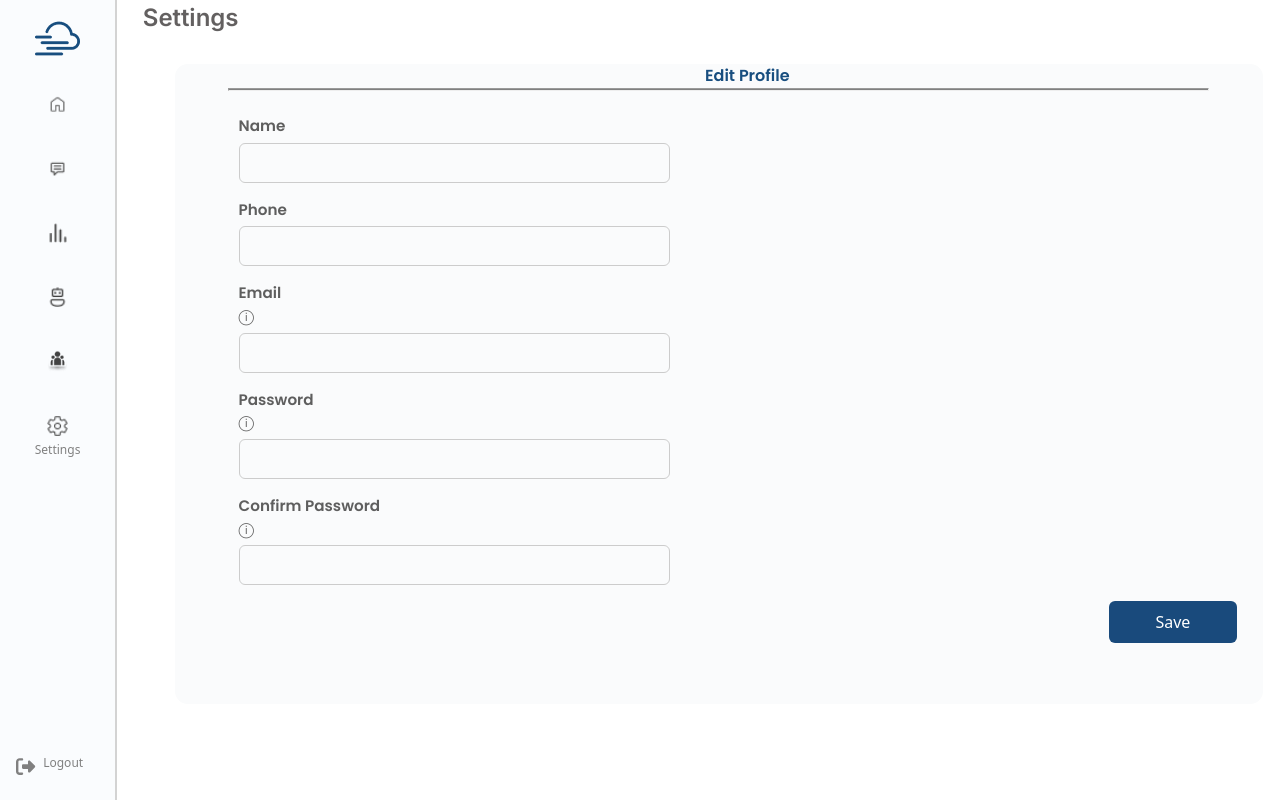
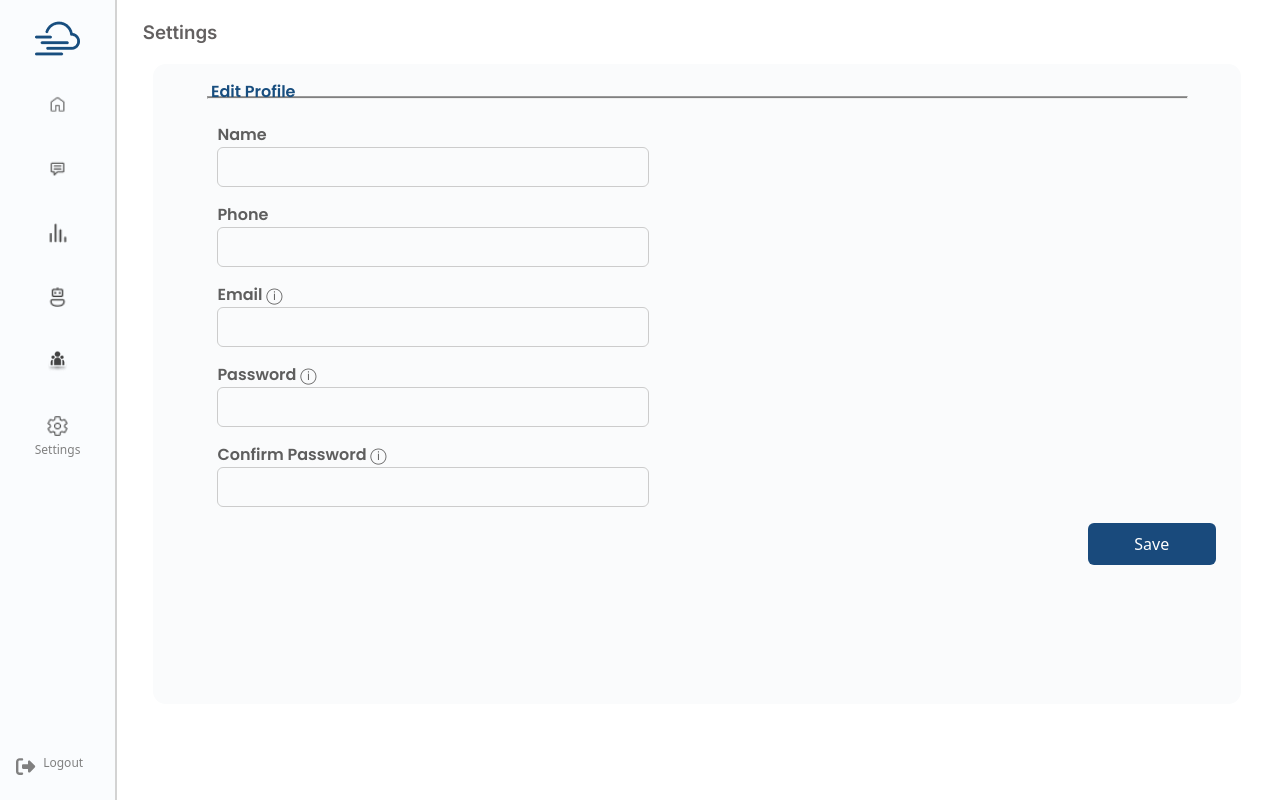
Before and after one commit to ShubhamUpadhyay-7/Hubly, a React (Vite) app in the folder Frontend/: page /settings in a window 1280 px wide. Built offline with nearby package versions, Linux system fonts and the light colour scheme; no server answers.

Commit message:
first commit

```diff
--- a/Frontend/src/Components/EditTeamMemberModal.jsx
+++ b/Frontend/src/Components/EditTeamMemberModal.jsx
@@ -51,23 +51,23 @@ const EditTeamMemberModal = ({ user, onClose, onUserUpdated }) => {
     return (
         <div className={styles.modalOverlay}>
             <div className={styles.modal}>
-                <h3>Edit Team Member</h3>
+                <h3 className={styles.h3}>Edit Team Member</h3>
                 <form onSubmit={handleSubmit} className={styles.form}>
-                    <label>
+                    <label className={styles.label}>
                         Name:
                         <input name="name" value={formData.name} onChange={handleChange} placeholder="Name" className={styles.widthInput} required />
                     </label>
-                    <label>
+                    <label className={styles.label}>
                         Phone:
                         <input name="phone" value={formData.phone} onChange={handleChange} placeholder="Phone" className={styles.widthInput} />
                     </label>
-                    <label>
+                    <label className={styles.label}>
                         Email:
                         <input name="email" value={formData.email} onChange={handleChange} placeholder="Email" className={styles.widthInput} required />
                     </label>
-                    <label>
+                    <label className={styles.label}>
                         Role:
-                        <select name="role" value={formData.role} onChange={handleChange}>
+                        <select name="role" value={formData.role} className={styles.select} onChange={handleChange}>
                             <option value="Member">Member</option>
                             <option value="Admin">Admin</option>
                         </select>
--- a/Frontend/src/Components/EditTeamMemberModal.module.css
+++ b/Frontend/src/Components/EditTeamMemberModal.module.css
@@ -20,7 +20,7 @@
     box-shadow: 0 8px 24px rgba(0, 0, 0, 0.2);
 }
 
-h3 {
+.h3 {
     margin-top: 0;
     margin-bottom: 1.5rem;
     font-size: 1.5rem;
@@ -34,7 +34,7 @@ h3 {
     gap: 1rem;
 }
 
-label {
+.label {
     display: flex;
     flex-direction: column;
     font-weight: 500;
@@ -42,8 +42,8 @@ label {
     font-size: 0.95rem;
 }
 
-input,
-select {
+.widthInput,
+.select {
     margin-top: 0.3rem;
     padding: 0.6rem 0.8rem;
     border-radius: 8px;
@@ -51,8 +51,8 @@ select {
     font-size: 1rem;
 }
 
-input:focus,
-select:focus {
+.widthInput:focus,
+.select:focus {
     outline: none;
     border-color: #184E7F;
     box-shadow: 0 0 0 2px rgba(0, 123, 255, 0.2);
--- a/Frontend/src/Pages/EditProfile.jsx
+++ b/Frontend/src/Pages/EditProfile.jsx
@@ -143,25 +143,27 @@ const EditProfile = () => {
                 <h3>Edit Profile</h3>
                 <hr style={{ width: "90%", color: "gray", height: "1px", backgroundColor: "gray", marginTop: "-3vh" }} />
                 <form className={styles.form} onSubmit={handleProfileUpdate}>
-                    <label>Name</label>
+                    <label className={styles.label}>Name</label>
                     <input
                         type="text"
                         name="name"
                         value={userData.name}
                         onChange={handleChange}
+                        className={styles.Input}
                         required
                     />
 
-                    <label>Phone</label>
+                    <label className={styles.label}>Phone</label>
                     <input
                         type="tel"
                         name="phone"
                         value={userData.phone}
                         onChange={handleChange}
+                        className={styles.Input}
                         required
                     />
 
-                    <label>
+                    <label className={styles.label}>
                         Email
                         <span data-tooltip-id="emailTip"> ⓘ </span>
                         <Tooltip id="emailTip" place="right" content="Used for login & communication" />
@@ -171,10 +173,11 @@ const EditProfile = () => {
                         name="email"
                         value={userData.email}
                         onChange={handleChange}
+                        className={styles.Input}
                         required
                     />
 
-                    <label>
+                    <label className={styles.label}>
                         Password
                         <span data-tooltip-id="passTip"> ⓘ </span>
                         <Tooltip id="passTip" place="right" content="User will be logged out immediately" />
@@ -183,10 +186,11 @@ const EditProfile = () => {
                         type="password"
                         name="password"
                         value={password}
+                        className={styles.Input}
                         onChange={(e) => setPassword(e.target.value)}
                     />
 
-                    <label>
+                    <label className={styles.label}>
                         Confirm Password
                         <span data-tooltip-id="confirmPassTip"> ⓘ </span>
                         <Tooltip id="confirmPassTip" place="right" content="User will be logged out immediately" />
@@ -195,6 +199,7 @@ const EditProfile = () => {
                         type="password"
                         name="confirmPassword"
                         value={confirmPassword}
+                        className={styles.Input}
                         onChange={(e) => setConfirmPassword(e.target.value)}
                     />
 
--- a/Frontend/src/Pages/EditProfile.module.css
+++ b/Frontend/src/Pages/EditProfile.module.css
@@ -53,7 +53,7 @@ input {
     width: 40%
 }
 
-label {
+.label {
     font-weight: 600;
     margin-top: 1rem;
     font-family: "Poppins", sans-serif;
--- a/Frontend/src/Pages/LoginPage.module.css
+++ b/Frontend/src/Pages/LoginPage.module.css
@@ -42,14 +42,14 @@
 }
 
 .emailInput {
-    height: 5vh;
+    height: 2.5vh;
     width: 35vw;
     border: 1px solid rgba(102, 102, 102, 0.35);
     border-radius: 0.6vw;
 }
 
 .passwordInput {
-    height: 5vh;
+    height: 2.5vh;
     width: 35vw;
     border: 1px solid rgba(102, 102, 102, 0.35);
     border-radius: 0.6vw;
--- a/Frontend/src/Pages/SignUp.module.css
+++ b/Frontend/src/Pages/SignUp.module.css
@@ -56,12 +56,18 @@
     display: flex;
 }
 
+.checkbox>input {
+    height: 15px;
+    width: 15px
+}
+
+
 .nameInput,
 .phoneInput,
 .emailInput,
 .passwordInput,
 .confirmPasswordInput {
-    height: 5vh;
+    height: 2.5vh;
     width: 35vw;
     border: 1px solid rgba(102, 102, 102, 0.35);
     border-radius: 0.6vw;
@@ -88,60 +94,3 @@
 .terms {
     font-size: 0.8vw;
 }
-
-
-/*.password {
-    font-family: "Poppins", sans-serif;
-    color: #666666;
-    margin-top: 3vh;
-}
-
-.emailInput {
-    height: 5vh;
-    width: 35vw;
-    border: 1px solid rgba(102, 102, 102, 0.35);
-    border-radius: 0.6vw;
-}
-
-.passwordInput {
-    height: 5vh;
-    width: 35vw;
-    border: 1px solid rgba(102, 102, 102, 0.35);
-    border-radius: 0.6vw;
-}
-
-.submitBtn {
-    margin-top: 6vh;
-    background-color: #c3c3c3;
-    width: 35vw;
-    border-radius: 5vw;
-    color: white;
-    font-family: "Inter", sans-serif;
-}
-
-.forgot {
-    display: flex;
-    justify-content: center;
-    margin-top: 4vh;
-    font-family: "Inter", sans-serif;
-    color: #244779
-}
-
-.signup {
-    display: flex;
-    justify-content: center;
-    font-family: "Inter", sans-serif;
-}
-
-.signup>u {
-    color: #244779;
-}
-
-.footer {
-    display: flex;
-    justify-content: center;
-    font-family: "Inter", sans-serif;
-    color: #676B5F;
-    font-size: 0.8vw;
-    margin-top: 18vh;
-} */
```
